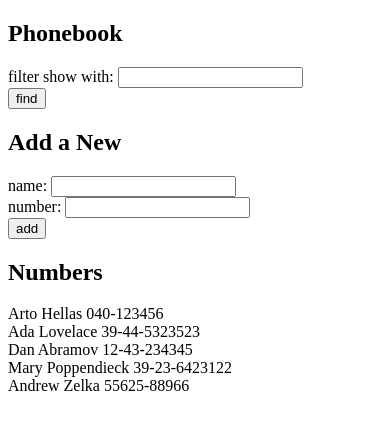
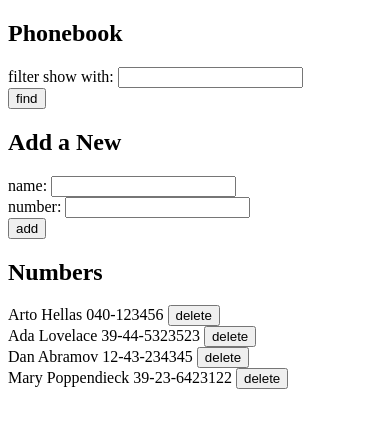
Before and after one commit to JuanRojasC/Full-Stack-Open, a React (Create React App) app in the folder Comunicating with Server/phonebook/: page / in a window 390 px wide. Shown: the top 430 px of the page. Built offline with nearby package versions, Linux system fonts and the light colour scheme; data requests are answered from the project's data file.

Commit message:
Exercise The phonebook step9 2.17

```diff
--- a/Comunicating with Server/phonebook/db.json
+++ b/Comunicating with Server/phonebook/db.json
@@ -19,11 +19,6 @@
       "name": "Mary Poppendieck",
       "number": "39-23-6423122",
       "id": 4
-    },
-    {
-      "name": "Andrew Zelka",
-      "number": "55625-88966",
-      "id": 5
     }
   ]
 }
--- a/Comunicating with Server/phonebook/src/App.js
+++ b/Comunicating with Server/phonebook/src/App.js
@@ -29,6 +29,15 @@ const App = () => {
     }
   }
 
+  const handlerDeletePerson = person => {
+    if(window.confirm(`Delete to ${person.name}`)){
+      phonebook
+      .deleteContact(person.id)
+      .then(response => setPersons(persons.filter(p => p.id !== person.id)))
+      .catch(error => alert(`This user does not exist`))
+    }
+  }
+
   const handlerFindPerson = (e) => {
     e.preventDefault()
     setPersonsFiltered(persons.filter(person => person.name.toLocaleLowerCase().includes(filterName.toLocaleLowerCase())))
@@ -45,7 +54,7 @@ const App = () => {
       <h2>Add a New</h2>
       <NewPersonForm handlerAddPerson={handlerAddPerson} setNewName={setNewName} setNewPhone={setNewPhone}/>
       <h2>Numbers</h2>
-      <Persons persons={personsFiltered.length === 0? persons : personsFiltered} />
+      <Persons persons={personsFiltered.length === 0? persons : personsFiltered} deletePerson={handlerDeletePerson} />
     </div>
   )
 }
--- a/Comunicating with Server/phonebook/src/components/Persons.jsx
+++ b/Comunicating with Server/phonebook/src/components/Persons.jsx
@@ -1,7 +1,14 @@
 import React from 'react'
 
-export const Persons = ({persons}) => {
+export const Persons = ({persons, deletePerson}) => {
   return (
-    <div>{persons.map(person => <div key={person.id}>{person.name} {person.number}</div>)}</div>
+    <div>
+      {persons.map(person =>
+        <div key={person.id}>
+          <span>{person.name} {person.number}  </span>
+          <button onClick={e => deletePerson(person)}>delete</button>
+        </div>
+      )}
+    </div>
   )
 }
```
